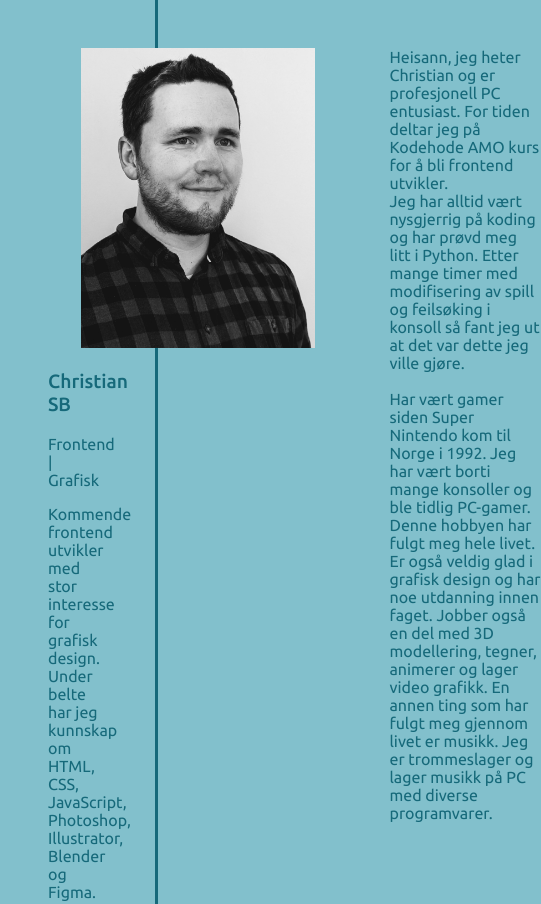
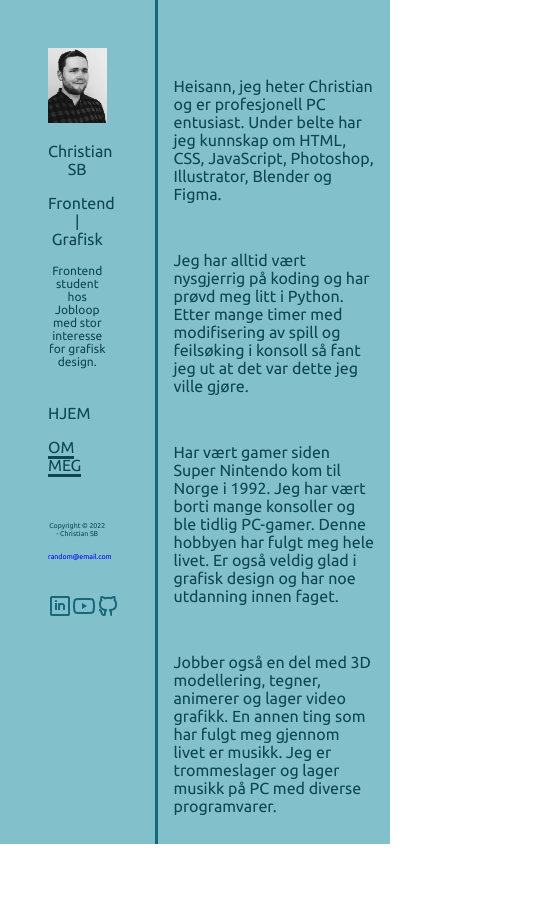
Before and after one commit to ChristianSB89/Portfolio, a plain HTML site: page about.html in a window 390 px wide. Shown: the top 904 px of the page, 541 px wide, since content can reach past the window. After the commit the page ends 844 px from the top, so only its background shows below. Drawn offline with Linux system fonts and the light colour scheme.

Commit message:
Add files via upload
Finally made the website responsive!

```diff
--- a/about.html
+++ b/about.html
@@ -27,8 +27,7 @@
                 <p id="name">Christian SB</p>
                 <p id="who-dis">Frontend | Grafisk</p>
 
-                <p id="short-intro">Kommende frontend utvikler med stor interesse for grafisk design.
-                Under belte har jeg kunnskap om HTML, CSS, JavaScript, Photoshop, Illustrator, Blender og Figma.</p>
+                <p id="short-intro">Frontend student hos Jobloop med stor interesse for grafisk design.</p>
 
             </section>
 
@@ -37,7 +36,7 @@
                 <ul>
                     <li><a href="index.html" class="nav-btns">HJEM</a></li>
                     <li><a href="about.html" class="nav-btns active-btn">OM MEG</a></li>
-                    <li><a href="other-projects.html" class="nav-btns">ANDRE PROSJEKTER</a></li>
+                    <!-- <li><a href="other-projects.html" class="nav-btns">ANDRE PROSJEKTER</a></li> -->
                 </ul>
 
             </nav>
@@ -73,13 +72,21 @@
 
                 <p class="pitch">
                     Heisann, jeg heter Christian og er profesjonell PC entusiast.
-                    For tiden deltar jeg på Kodehode AMO kurs for å bli frontend utvikler.
-                    <br>
+                    Under belte har jeg kunnskap om HTML, CSS, JavaScript, Photoshop,
+                    Illustrator, Blender og Figma.
+                </p>
+
+                <p class="pitch">
                     Jeg har alltid vært nysgjerrig på koding og har prøvd meg litt i Python.
                     Etter mange timer med modifisering av spill og feilsøking i konsoll så fant jeg ut at det var dette jeg ville gjøre.
-                    <br><br>
+                </p>
+
+                <p class="pitch">
                     Har vært gamer siden Super Nintendo kom til Norge i 1992. Jeg har vært borti mange konsoller og ble tidlig PC-gamer. Denne hobbyen har fulgt meg hele livet.
                     Er også veldig glad i grafisk design og har noe utdanning innen faget.
+                </p>
+
+                <p class="pitch">
                     Jobber også en del med 3D modellering, tegner, animerer og lager video grafikk.
                     En annen ting som har fulgt meg gjennom livet er musikk. Jeg er trommeslager og lager musikk på PC med diverse programvarer.
                 </p>
--- a/style.css
+++ b/style.css
@@ -1,75 +1,58 @@
-/* Body */
-
 body {
   font-family: "Ubuntu", sans-serif;
   display: flex;
-  background: #82c0cc;
   margin: 0;
-  color: #16697a;
+  color: #0e4550;
+  height: 100vh;
 }
 
-/* Typography */
+/* -------------------------------------------- */
+/* Sidebar (Navbar, buttons and text */
+/* -------------------------------------------- */
 
-#name {
-  font-size: 1.2rem;
-  font-weight: 500;
+.sidebar {
+  background: #82c0cc;
+  display: flex;
+  flex-direction: column;
+  /* height: 100%; */
+  width: 15%;
+  padding: 3em 3em 3em 3em;
+  border-right: #16697a 0.2em solid;
+  position: sticky;
 }
 
-.mail {
-  text-decoration: none;
-  color: #16697a;
+.info {
+  text-align: center;
 }
 
-.mail:hover {
-  color: #05191d;
+#short-intro {
+  font-size: 12px;
 }
 
-/* Sidebar (including navbox, nav-btns, sidebar-image, sidebar-footer) */
-
-.sidebar {
-  display: flex;
-  flex-direction: column;
-  height: stretch;
-  width: 15%;
-  padding: 3em;
-  border-right: #16697a 0.2em solid;
+.sidebar-image {
+  width: 100%;
+  object-fit: contain;
 }
 
 .navbox {
-  padding: 2em 0 2em 0;
   display: flex;
   flex-direction: column;
-}
-
-.sidebar-image {
-  width: 300px;
-  height: 300px;
-  object-fit: contain;
+  margin: 0;
 }
 
 .nav-btns {
-  margin: 0.5em 0 0.5em 0;
-  padding: 0.5em;
   text-decoration: none;
-  color: #16697a;
+  color: #0e4550;
 }
 
 .nav-btns:hover {
   color: #82c0cc;
-  background: #16697a;
+  background: #0e4550;
 }
 
 .active-btn {
-  border-bottom: 0.2em #16697a solid;
-}
-
-.links {
-  padding: 2em 1em;
-}
-
-.link-deco {
-  padding: 0 1.5em;
-  text-decoration: none;
+  border-bottom: 0.2em #0e4550 solid;
+  pointer-events: none;
 }
 
 ul {
@@ -78,22 +61,82 @@ ul {
 }
 
 li {
-  margin: 1em 0 1em 0;
-  padding: 0.5em 0 0.5em 0.5em;
+  margin: 0 0 1em 0;
 }
 
-/* Main Body - About */
+/* -------------------------------------------- */
+/* Sidebar - Footer */
+/* -------------------------------------------- */
 
-.pitch {
-  width: 50%;
-  margin-left: 200px;
+.footer-txt {
+  text-align: center;
+  font-size: 7px;
 }
 
-/* Project Showcase */
+.links {
+  display: flex;
+  padding: 2em 0;
+}
+
+a {
+  text-decoration: none;
+}
+
+/* -------------------------------------------- */
+/* Project Showcase + Other Projects */
+/* -------------------------------------------- */
 
 .main-body {
-  width: 85%;
-  padding: 2em;
+  background: #82c0cc;
+  display: flex;
+  flex-direction: column;
+  width: 100%;
+  justify-content: center;
+}
+
+.other-body {
+  background: #82c0cc;
+  width: 100%;
+}
+
+.horizontal-align {
+  text-align: center;
+}
+
+.project-images,
+.figma-embedded {
+  margin-top: 3em;
+  margin-left: 3em;
+  border: none;
+  width: 6em;
+  height: 6em;
+}
+
+.side-projects {
+  display: flex;
+  flex-direction: column;
+  width: 6em;
+  height: 6em;
+}
+
+@media (min-width: 750px) {
+  .project-images,
+  .figma-embedded {
+    width: 10em;
+    height: 10em;
+  }
+}
+
+@media (min-width: 1000px) {
+  .project-images,
+  .figma-embedded {
+    width: 15em;
+    height: 15em;
+  }
+}
+
+.soundcloud {
+  scroll-behavior: auto;
 }
 
 .projects:hover {
@@ -104,16 +147,21 @@ iframe:hover {
   opacity: 70%;
 }
 
-.project-images,
-.figma-embedded,
-.youtube,
-.soundcloud {
-  padding: 1em;
-  border: none;
-  width: 400px;
-  height: 400px;
+/* -------------------------------------------- */
+/* About */
+/* -------------------------------------------- */
+
+.pitch {
+  padding: 0;
+  margin: 3em 1em 0 1em;
 }
 
-.soundcloud {
-  scroll-behavior: auto;
+/* -------------------------------------------- */
+/* From min-width of (amount of pixels) and bigger */
+/* -------------------------------------------- */
+@media (min-width: 750px) {
+  .pitch {
+    margin: 3em 0 0 3em;
+    width: 30em;
+  }
 }
```
Also changed, not shown: index.html (+24 -17 lines), other-projects.html (+8 -32 lines), images/to-do-list.png (added).
